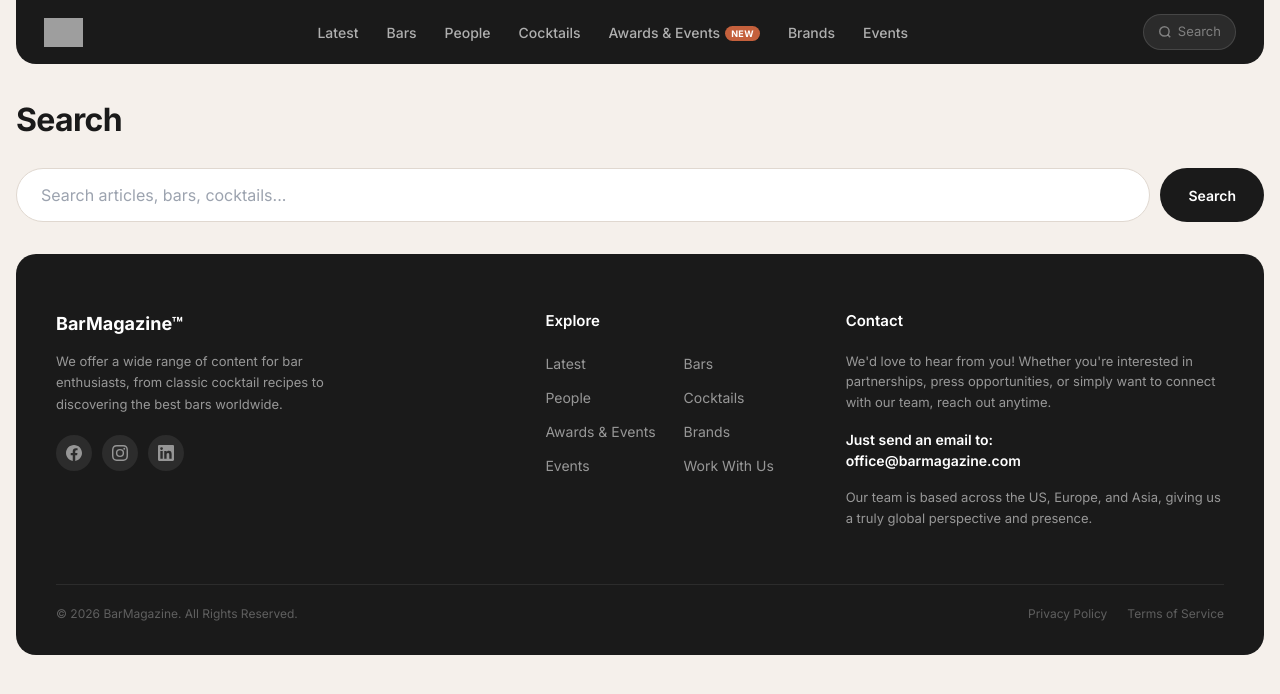
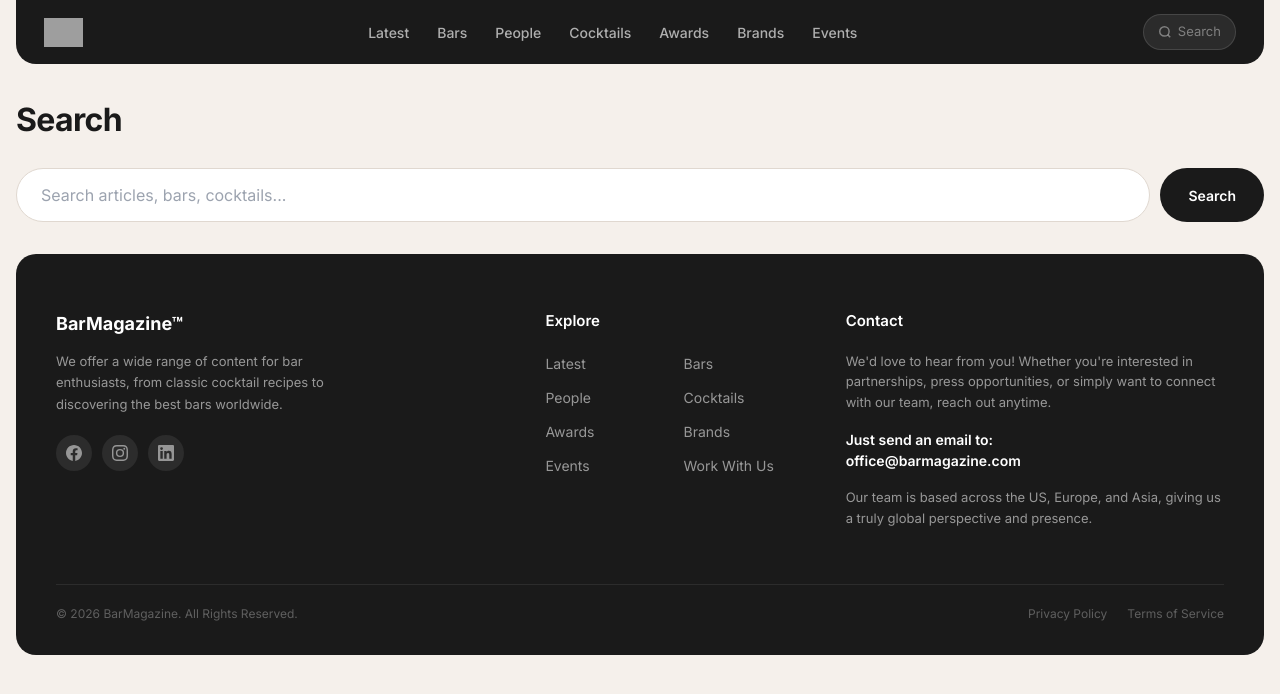
Before and after one commit to romanzelenkajj-dev/barmagazine-next, a Next.js app: page /search in a window 1280 px wide. Shown: the top 694 px of the page. Built offline with nearby package versions, Linux system fonts and the light colour scheme; grey boxes are pictures that could not be loaded.

Commit message:
Rename Awards & Events to Awards, remove New badge

```diff
--- a/src/components/Footer.tsx
+++ b/src/components/Footer.tsx
@@ -35,7 +35,7 @@ export function Footer() {
             <li><Link href="/bars">Bars</Link></li>
             <li><Link href="/category/people">People</Link></li>
             <li><Link href="/category/cocktails">Cocktails</Link></li>
-            <li><Link href="/category/awards-events">Awards &amp; Events</Link></li>
+            <li><Link href="/category/awards-events">Awards</Link></li>
             <li><Link href="/category/brands">Brands</Link></li>
             <li><Link href="/events">Events</Link></li>
             <li><Link href="/work-with-us">Work With Us</Link></li>
--- a/src/components/Nav.tsx
+++ b/src/components/Nav.tsx
@@ -24,7 +24,7 @@ export function Nav() {
     { href: '/bars', label: 'Bars' },
     { href: '/category/people', label: 'People' },
     { href: '/category/cocktails', label: 'Cocktails' },
-    { href: '/category/awards-events', label: 'Awards & Events', badge: 'New' },
+    { href: '/category/awards-events', label: 'Awards' },
     { href: '/category/brands', label: 'Brands' },
     { href: '/events', label: 'Events' },
   ];
```
